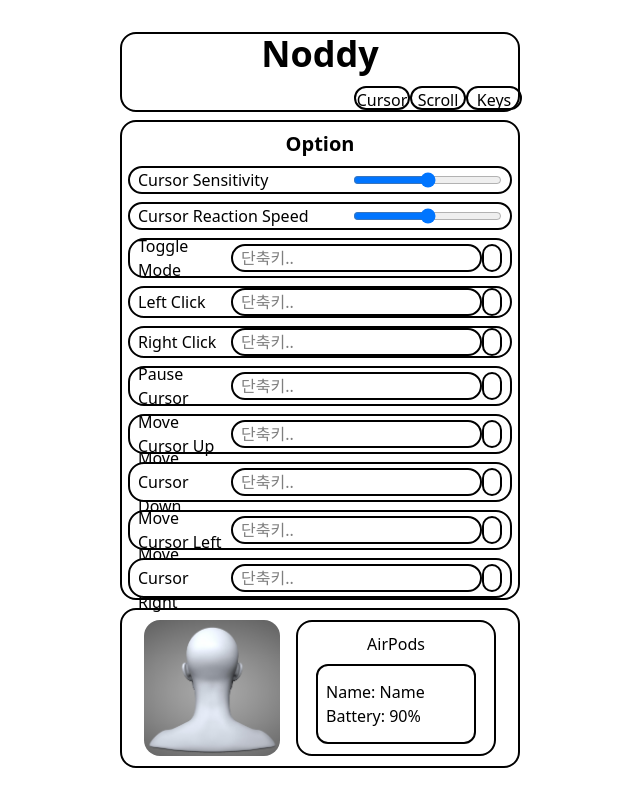
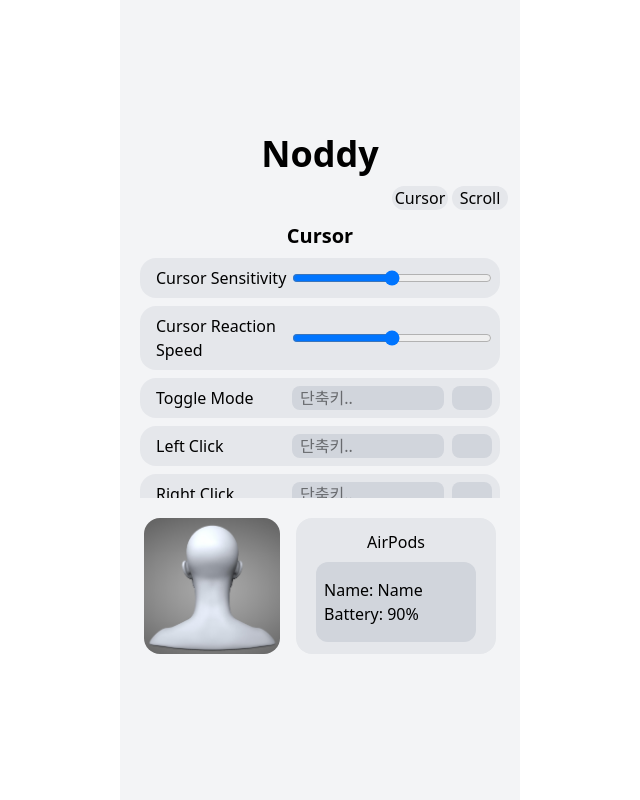
Before and after one commit to Noddyhub/Noddy-FE, a React (Vite) app in the folder frontend-dashboard/: page / in a window 1280 px wide. Shown: the whole page, without its empty margins (320-960 px from the left). Built offline with nearby package versions, Linux system fonts and the light colour scheme.

Commit message:
design: 전체 대시보드 디자인 구체화 #28

```diff
--- a/frontend-dashboard/src/components/Body.jsx
+++ b/frontend-dashboard/src/components/Body.jsx
@@ -1,8 +1,14 @@
+import { useMovementStore } from "@/stores/useMovementStore";
+
 export default function Body({ children }) {
+  const optionPage = useMovementStore((state) => state.optionPage);
+
   return (
-    <div className="m-2 flex h-[60vh] w-[50vh] flex-col items-center justify-start rounded-2xl border-2">
-      <div className="mt-2 mb-2 text-xl font-bold">Option</div>
-      {children}
-    </div>
+    <>
+      <div className="mt-2 mb-2 flex justify-center text-xl font-bold">{optionPage}</div>
+      <div className="m-2 flex h-[30vh] w-[50vh] flex-col items-center justify-start overflow-y-auto rounded-2xl">
+        <div className="flex flex-col items-center">{children}</div>
+      </div>
+    </>
   );
 }
--- a/frontend-dashboard/src/components/ControlKey.jsx
+++ b/frontend-dashboard/src/components/ControlKey.jsx
@@ -4,11 +4,11 @@ export default function ControlKey({ name }) {
   const [hotKey, setHotKey] = useState("");
 
   return (
-    <div className="mb-2 flex h-[5vh] w-[48vh] flex-row items-center justify-between rounded-2xl border-2 px-2">
-      <div>{name}</div>
+    <div className="mb-2 flex w-[45vh] flex-row items-center justify-between rounded-2xl bg-gray-200 px-2">
+      <div className="mt-2 mb-2 ml-2">{name}</div>
       <div className="flex flex-row">
         <input
-          className="rounded-2xl border-2 px-2"
+          className="mr-2 w-38 rounded-lg bg-gray-300 px-2"
           placeholder="단축키.."
           onKeyDown={(e) => {
             if (e.key === "Enter") {
@@ -17,7 +17,7 @@ export default function ControlKey({ name }) {
             }
           }}
         />
-        <div className="rounded-2xl border-2 pr-2 pl-2">{hotKey}</div>
+        <div className="rounded-lg bg-gray-300 pr-5 pl-5">{hotKey}</div>
       </div>
     </div>
   );
--- a/frontend-dashboard/src/components/ControlSlider.jsx
+++ b/frontend-dashboard/src/components/ControlSlider.jsx
@@ -1,9 +1,9 @@
 export default function ControlSlider({ name }) {
   return (
-    <div className="mb-2 flex h-[5vh] w-[48vh] flex-row items-center justify-between rounded-2xl border-2 px-2">
-      <div>{name}</div>
+    <div className="mb-2 flex w-[45vh] flex-row items-center justify-between rounded-2xl bg-gray-200 px-2">
+      <div className="mt-2 mb-2 ml-2">{name}</div>
       <div className="flex flex-row">
-        <input type="range" className="rounded-2xl border-2 px-2" />
+        <input type="range" className="w-50 rounded-2xl px-2" />
       </div>
     </div>
   );
--- a/frontend-dashboard/src/components/Footer.jsx
+++ b/frontend-dashboard/src/components/Footer.jsx
@@ -3,11 +3,11 @@ import HeadImage from "@/assets/headImage.jpg";
 export default function Footer() {
   return (
     <>
-      <div className="flex h-[20vh] w-[50vh] items-center justify-center rounded-2xl border-2">
+      <div className="flex h-[20vh] w-[50vh] items-center justify-center rounded-2xl">
         <img className="mr-[2vh] h-[17vh] w-[17vh] rounded-2xl" src={HeadImage}></img>
-        <div className="flex h-[17vh] w-[25vh] flex-col items-center justify-center rounded-2xl border-2">
+        <div className="flex h-[17vh] w-[25vh] flex-col items-center justify-center rounded-2xl bg-gray-200">
           <div className="flex justify-center">AirPods</div>
-          <div className="mt-[1vh] flex h-[10vh] w-[20vh] flex-col justify-center rounded-xl border-2">
+          <div className="mt-[1vh] flex h-[10vh] w-[20vh] flex-col justify-center rounded-xl bg-gray-300">
             <div className="pl-2">Name: Name</div>
             <div className="pl-2">Battery: 90%</div>
           </div>
--- a/frontend-dashboard/src/components/Header.jsx
+++ b/frontend-dashboard/src/components/Header.jsx
@@ -5,19 +5,21 @@ export default function Header() {
 
   return (
     <>
-      <div className="h-[10vh] w-[50vh] rounded-2xl border-2">
+      <div className="h-[10vh] w-[50vh] rounded-2xl">
         <div className="flex justify-center text-4xl font-extrabold">Noddy</div>
         <div className="mt-[1.5vh] flex h-[3vh] w-[50vh]">
           <button
-            className="ml-auto w-[7vh] cursor-pointer rounded-xl border-2"
-            onClick={() => setOptionPage("cursor")}
+            className="mr-1 ml-auto w-[7vh] cursor-pointer rounded-xl bg-gray-200"
+            onClick={() => setOptionPage("Cursor")}
           >
             Cursor
           </button>
-          <button className="w-[7vh] cursor-pointer rounded-xl border-2" onClick={() => setOptionPage("scroll")}>
+          <button
+            className="mr-3 w-[7vh] cursor-pointer rounded-xl bg-gray-200"
+            onClick={() => setOptionPage("Scroll")}
+          >
             Scroll
           </button>
-          <button className="w-[7vh] cursor-pointer rounded-xl border-2">Keys</button>
         </div>
       </div>
     </>
--- a/frontend-dashboard/src/layouts/MainLayout.jsx
+++ b/frontend-dashboard/src/layouts/MainLayout.jsx
@@ -10,15 +10,16 @@ export default function MainLayout({ children }) {
 
   const renderOption = () => {
     switch (optionPage) {
-      case "cursor":
+      case "Cursor":
         return <CursorModeOptions />;
-      case "scroll":
+      case "Scroll":
         return <ScrollModeOptions />;
     }
   };
 
   return (
     <>
+      <div className="absolute -z-100 h-[100vh] w-[50vh] bg-gray-100"></div>
       <Header />
       <main>
         <Body children={renderOption()} />
--- a/frontend-dashboard/src/stores/useMovementStore.js
+++ b/frontend-dashboard/src/stores/useMovementStore.js
@@ -1,7 +1,7 @@
 import { create } from "zustand";
 
 export const useMovementStore = create((set) => ({
-  optionPage: "cursor",
+  optionPage: "Cursor",
 
   setOptionPage: (optionPage) => set({ optionPage }),
 }));
```
